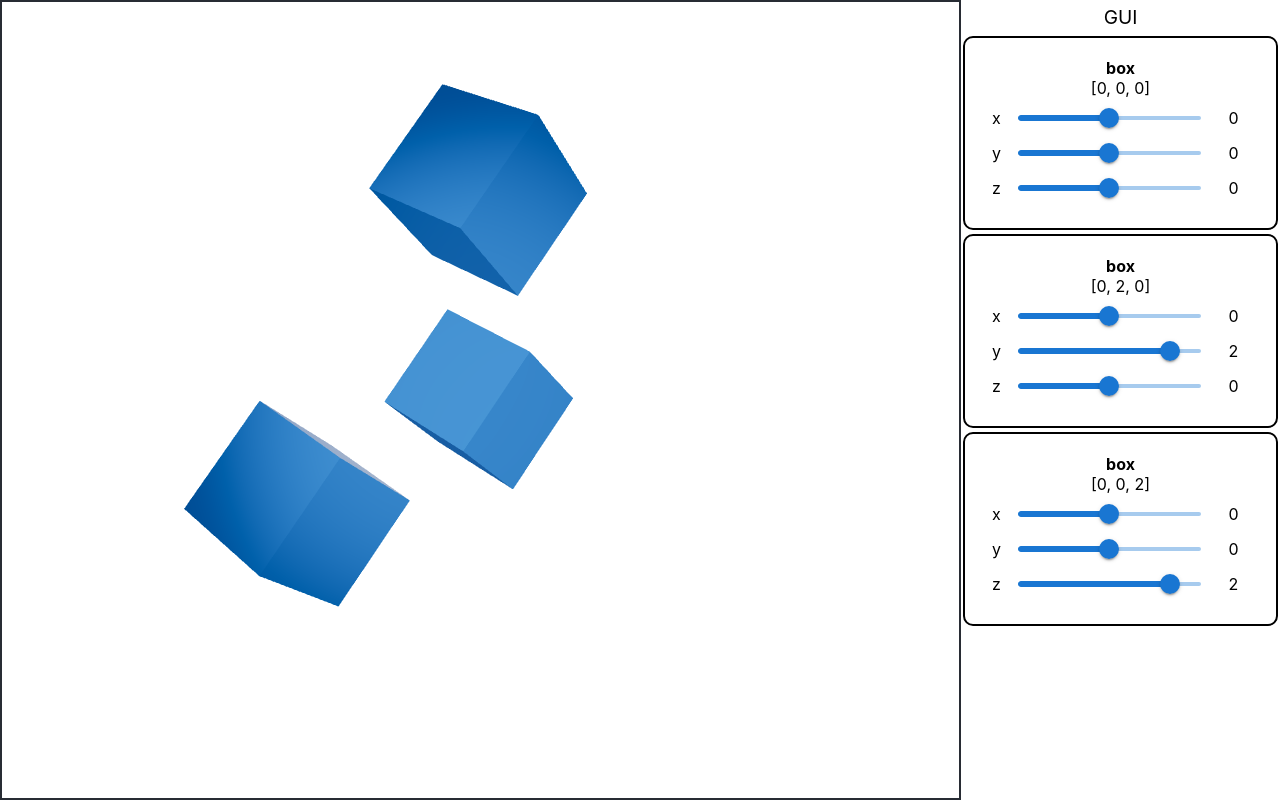
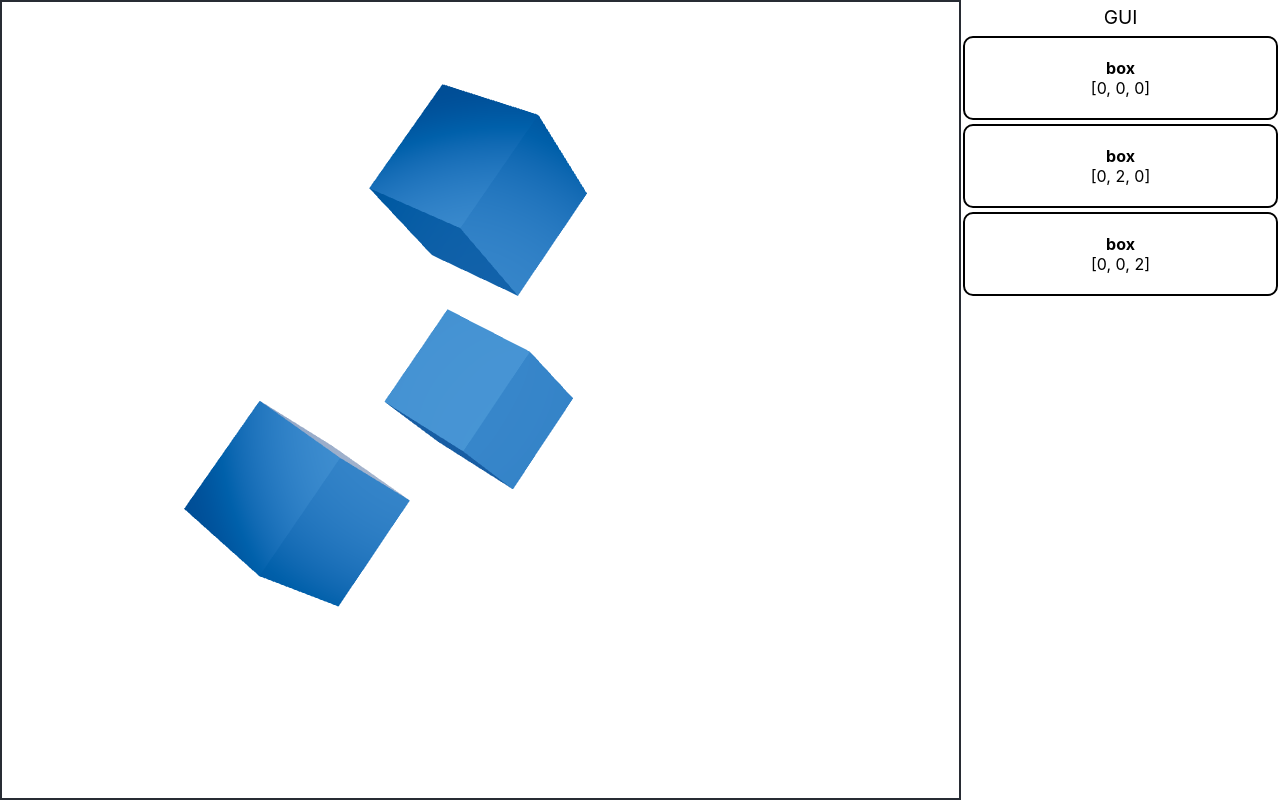
Before and after one commit to ar-chitect-dgs/ar-chitect-web, a React (Create React App) app: page / in a window 1280 px wide. Built offline with nearby package versions, Linux system fonts and the light colour scheme.

Commit message:
Interactive GUI

```diff
--- a/src/components/properties/Properties.css
+++ b/src/components/properties/Properties.css
@@ -5,6 +5,17 @@
   border-radius: 10px;
   height: max-content;
   text-align: center;
+  cursor: pointer;
+}
+
+.hovered {
+  color: cornflowerblue;
+  background-color: aliceblue;
+}
+
+.active {
+  color: darkgreen;
+  background-color: azure;
 }
 
 .name {
--- a/src/components/properties/Properties.tsx
+++ b/src/components/properties/Properties.tsx
@@ -1,3 +1,5 @@
+/* eslint-disable jsx-a11y/no-static-element-interactions */
+// ^todo for the future
 import { useCallback } from 'react';
 import { SceneObject } from '../../types/Scene';
 import './Properties.css';
@@ -5,13 +7,16 @@ import './Properties.css';
 import { useAppDispatch } from '../../redux';
 import { positionToString } from '../../utils/utils';
 import { PositionSlider } from './PositionSlider/PositionSlider';
-import { moveObject, Axis } from '../../redux/slices/scene';
+import {
+  moveObject, Axis, changeActiveState, changeHoveredState,
+} from '../../redux/slices/scene';
 
 function Properties({ object }: { object: SceneObject }): JSX.Element {
   const dispatch = useAppDispatch();
 
-  const { id } = object;
-  const { name } = object;
+  const {
+    id, name, hovered, active,
+  } = object;
   const pos = object.position;
 
   const handleChangeX = useCallback((_event: Event, newValue: number | number[]) => {
@@ -24,17 +29,36 @@ function Properties({ object }: { object: SceneObject }): JSX.Element {
     dispatch(moveObject(id, newValue as number, Axis.Z));
   }, []);
 
+  const handleHover = useCallback(() => {
+    dispatch(changeHoveredState(id, true));
+  }, []);
+  const handleUnhover = useCallback(() => {
+    dispatch(changeHoveredState(id, false));
+  }, []);
+  const handleClick = useCallback(() => {
+    dispatch(changeActiveState(id));
+  }, []);
+
   return (
-    <div className="container">
+    <div
+      className={`container ${active ? 'active ' : ''}${hovered ? 'hovered ' : ''}`}
+      onClick={handleClick}
+      onMouseEnter={handleHover}
+      onMouseLeave={handleUnhover}
+    >
       <div className="name">
         {name}
       </div>
       <div className="position">
         {positionToString(pos)}
       </div>
-      <PositionSlider value={pos.x} label="x" handleChange={handleChangeX} />
-      <PositionSlider value={pos.y} label="y" handleChange={handleChangeY} />
-      <PositionSlider value={pos.z} label="z" handleChange={handleChangeZ} />
+      {active ? (
+        <div className="sliders" onClick={(e) => e.stopPropagation()}>
+          <PositionSlider value={pos.x} label="x" handleChange={handleChangeX} />
+          <PositionSlider value={pos.y} label="y" handleChange={handleChangeY} />
+          <PositionSlider value={pos.z} label="z" handleChange={handleChangeZ} />
+        </div>
+      ) : <></>}
     </div>
   );
 }
--- a/src/pages/editor/display/Display.tsx
+++ b/src/pages/editor/display/Display.tsx
@@ -62,11 +62,13 @@ function Display(): JSX.Element {
       <spotLight position={[10, 10, 10]} angle={0.15} penumbra={1} decay={0} intensity={Math.PI} />
       <pointLight position={[-10, -10, -10]} decay={0} intensity={Math.PI} />
       {Array.from(scene.objects.values()).map(
-        (obj: SceneObject) =>
+        (obj: SceneObject) => (
           <Box
             id={obj.id}
             key={obj.id}
-            position={[obj.position.x, obj.position.y, obj.position.z]} />,
+            position={[obj.position.x, obj.position.y, obj.position.z]}
+          />
+        ),
       )}
     </Canvas>
   );
--- a/src/redux/slices/scene.tsx
+++ b/src/redux/slices/scene.tsx
@@ -6,9 +6,6 @@ import { Scene } from '../../types/Scene';
 
 interface SceneState {
   scene: Scene;
-  // temp
-  hovered: boolean;
-  active: boolean;
 }
 
 export enum Axis {
@@ -43,8 +40,6 @@ export const initialState: SceneState = {
       }],
     ]),
   },
-  hovered: false,
-  active: false,
 };
 
 const sceneSlice = createSlice({
@@ -106,8 +101,6 @@ const sceneSlice = createSlice({
 export const { hover, click, move } = sceneSlice.actions;
 
 export const sceneSelector = (state: RootState): SceneState => ({
-  hovered: state.sceneReducer.hovered,
-  active: state.sceneReducer.active,
   scene: state.sceneReducer.scene,
 });
 
```
